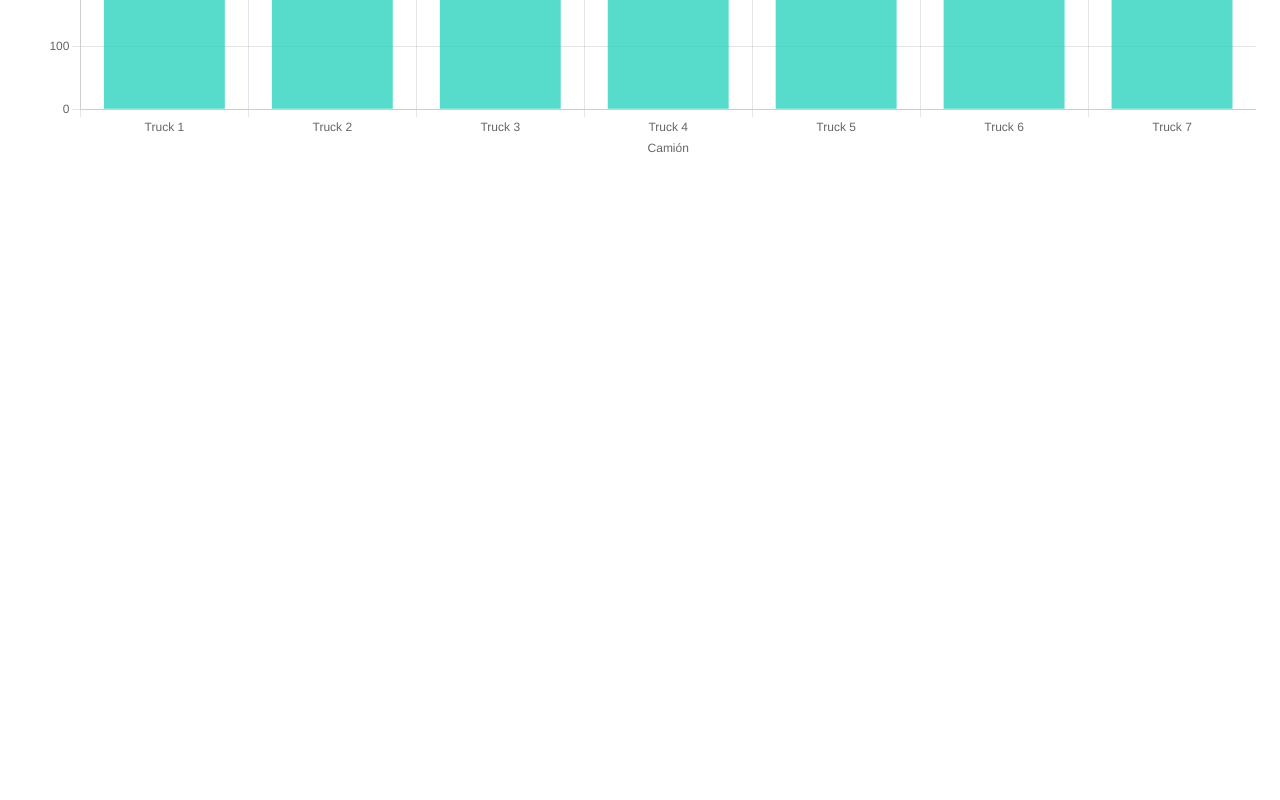
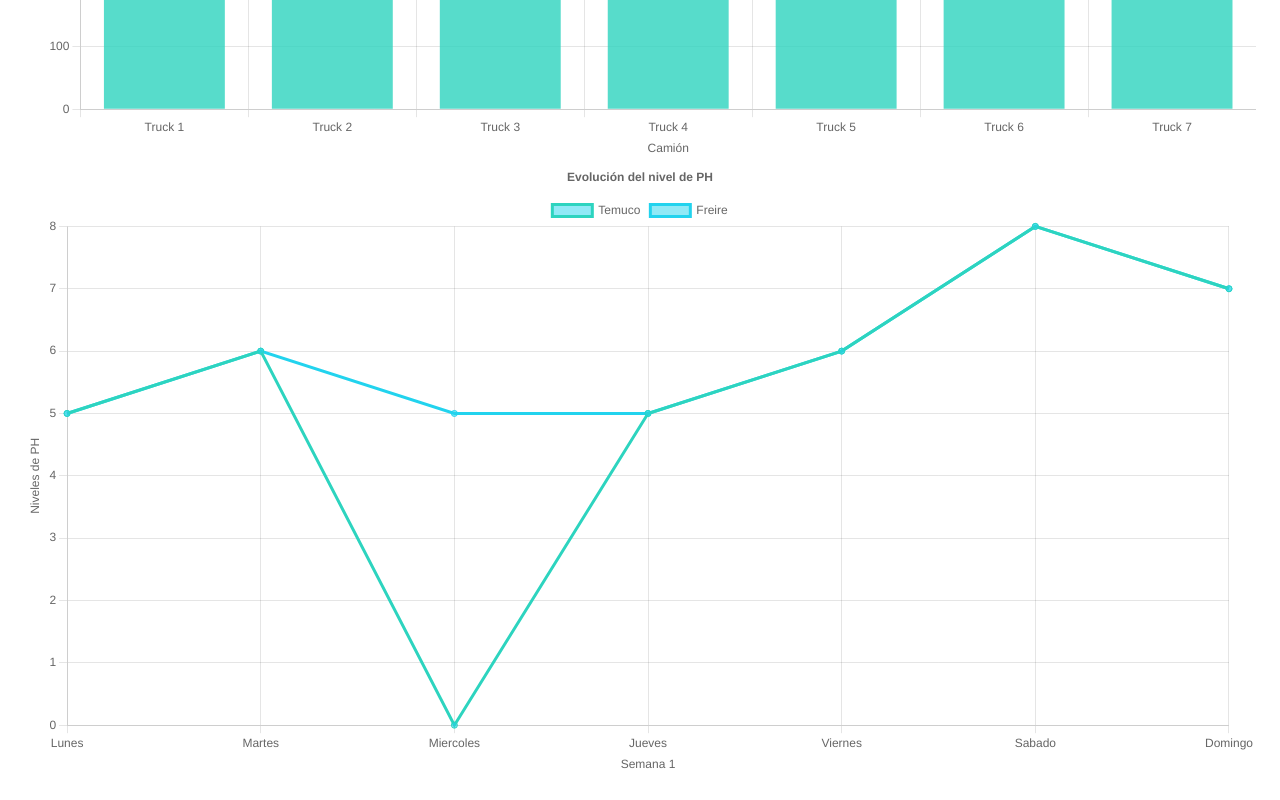
Before and after one commit to iot-aquality/aquality, a React (Vite) app: page /dashboard in a window 1280 px wide. Shown: the part 1338-2138 px from the top of the page. Before the commit the page ends 1522 px from the top, so only its background shows below. Built offline with nearby package versions, Linux system fonts and the light colour scheme.

Commit message:
grafico de nivel de PH

```diff
--- /dev/null
+++ b/src/components/charts/PHLevel.jsx
@@ -0,0 +1,88 @@
+
+import {
+    Chart as ChartJS,
+    CategoryScale,
+    LinearScale,
+    PointElement,
+    LineElement,
+    Title,
+    Tooltip,
+    Legend,
+  } from 'chart.js';
+  import { Line } from 'react-chartjs-2';
+
+  ChartJS.register(
+    CategoryScale,
+    LinearScale,
+    PointElement,
+    LineElement,
+    Title,
+    Tooltip,
+    Legend
+  );
+
+  export const options = {
+    responsive: true,
+    plugins: {
+      legend: {
+        position: 'top',
+      },
+      title: {
+        display: true,
+        text: 'Evolución del nivel de PH',
+      },
+    },
+    scales: {
+      x: {
+        title: {
+          display: true,
+          text: 'Semana 1',
+        },
+      },
+      y: {
+        title: {
+          display: true,
+          text: 'Niveles de PH',
+        },
+      },
+    },
+  };
+
+  const labels = [
+    'Lunes',
+    'Martes',
+    'Miercoles',
+    'Jueves',
+    'Viernes',
+    'Sabado',
+    'Domingo',
+  ];
+
+  export const data = {
+    labels,
+    datasets: [
+      {
+        label: 'Temuco',
+        data: [5, 6, 0, 5, 6, 8, 7],
+        borderColor: 'rgba(45, 212, 191, 1)', //cryan-400
+        backgroundColor: 'rgba(34, 211, 238, 0.5)',
+      },
+      {
+        label: 'Freire',
+        data: [5, 6, 5, 5, 6, 8, 7],
+        borderColor: 'rgba(34, 211, 238, 1)', //sky-400
+        backgroundColor: 'rgba(34, 211, 238, 0.5)',
+      },
+    ],
+  };
+
+
+  function PHLevel() {
+    return <Line
+    options={options}
+    data={data}
+    />;
+  }
+
+
+  export default PHLevel
--- a/src/pages/Dahsboard.jsx
+++ b/src/pages/Dahsboard.jsx
@@ -1,6 +1,7 @@
 import { TabList, Tabs, Tab, TabPanels, TabPanel } from "@chakra-ui/react"
 import WaterLevel from "../components/charts/WaterLevel"
 import WaterQuality from "../components/charts/WaterQuality"
+import PHLevel from "../components/charts/PHLevel"
 
 function Dahsboard() {
   return (
@@ -41,6 +42,12 @@ function Dahsboard() {
             <WaterLevel/>
 
           </div>
+
+          <div className="bg-white rounded-md p-4 shadow-md">
+
+            <PHLevel/>
+
+          </div>
         </div>
       </div>
 
```
